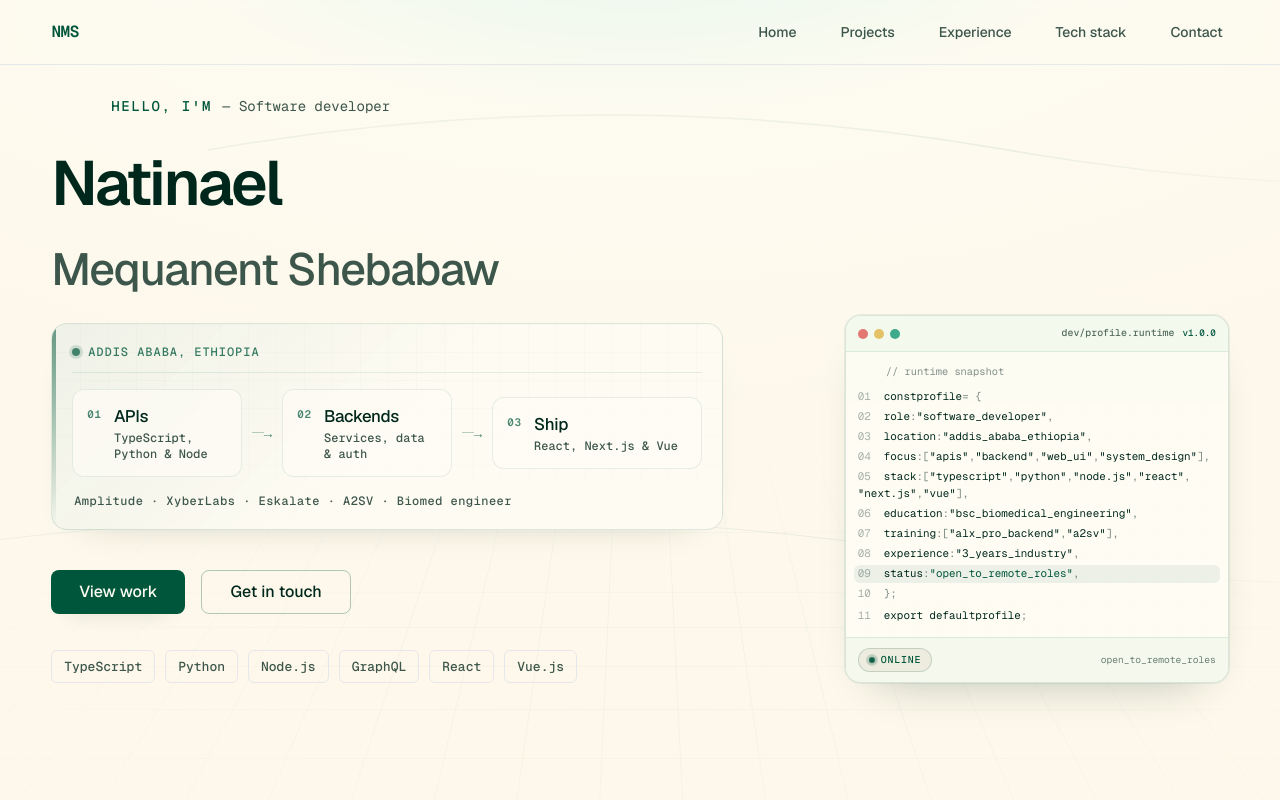
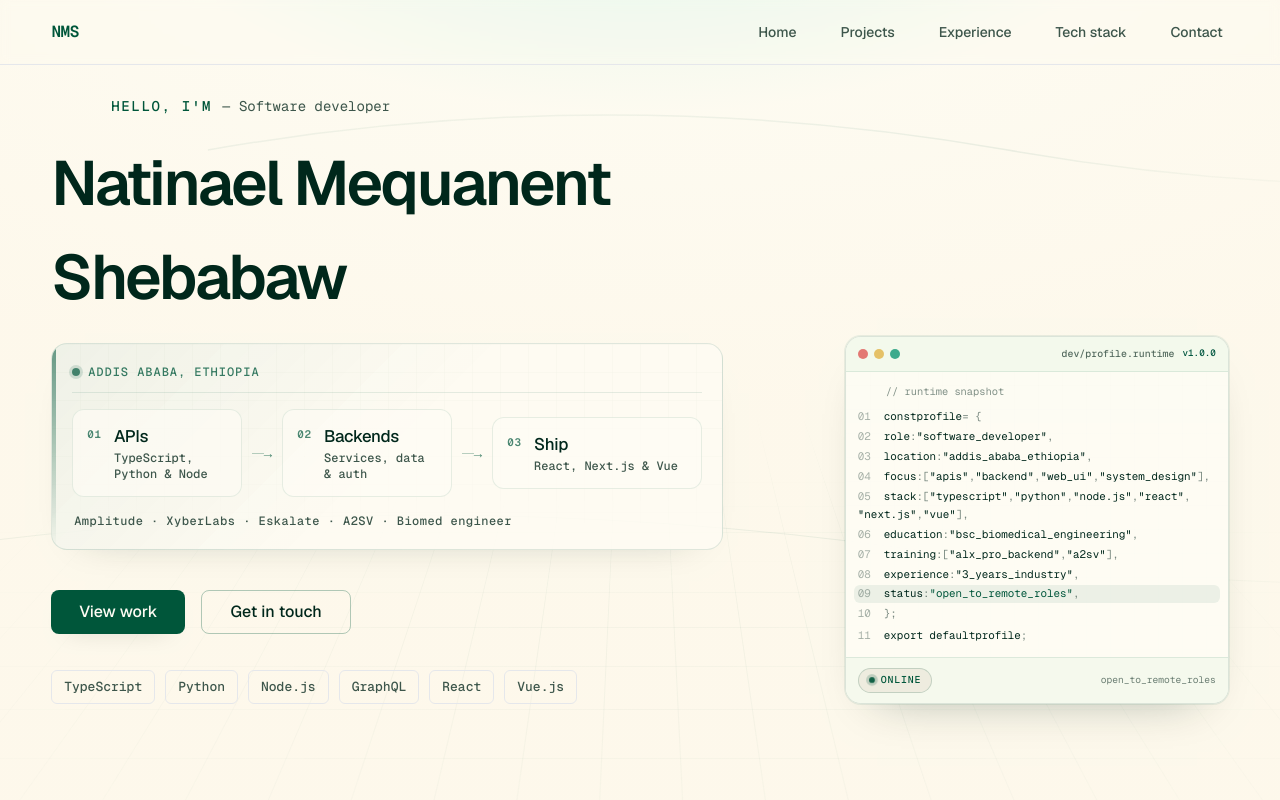
Before and after one commit to natinael96/portfolio, a Vue app: page / in a window 1280 px wide. Shown: the top 800 px of the page. Built offline with nearby package versions, Linux system fonts and the light colour scheme.

Commit message:
Refactor HeroSection content: replace display name with site name and remove unnecessary displayName object from heroIntro for cleaner structure.

```diff
--- a/src/components/HeroSection.vue
+++ b/src/components/HeroSection.vue
@@ -24,15 +24,10 @@
           </div>
 
           <h1
-            class="font-display text-[clamp(2.35rem,5.2vw,3.9rem)] font-semibold tracking-[-0.04em] text-balance mb-5 max-w-[22ch] lg:max-w-[20ch] xl:max-w-none text-foreground"
+            class="font-display text-[clamp(2.35rem,5.2vw,3.9rem)] font-semibold tracking-[-0.04em] text-balance mb-5 text-foreground"
             v-motion-slide-top
           >
-            <span class="block">{{ heroIntro.displayName.primary }}</span>
-            <span
-              class="block text-[0.68em] sm:text-[0.72em] font-medium text-foreground-light tracking-[-0.03em] mt-1 sm:mt-1.5"
-            >
-              {{ heroIntro.displayName.secondary }}
-            </span>
+            {{ site.name }}
           </h1>
 
           <div
--- a/src/content/site.ts
+++ b/src/content/site.ts
@@ -189,10 +189,6 @@ export const experiences: Experience[] = [
 
 export const heroIntro = {
   greeting: 'Hello, I\'m',
-  displayName: {
-    primary: 'Natinael',
-    secondary: 'Mequanent Shebabaw',
-  },
   manifesto: {
     location: 'Addis Ababa, Ethiopia',
     steps: [
```
